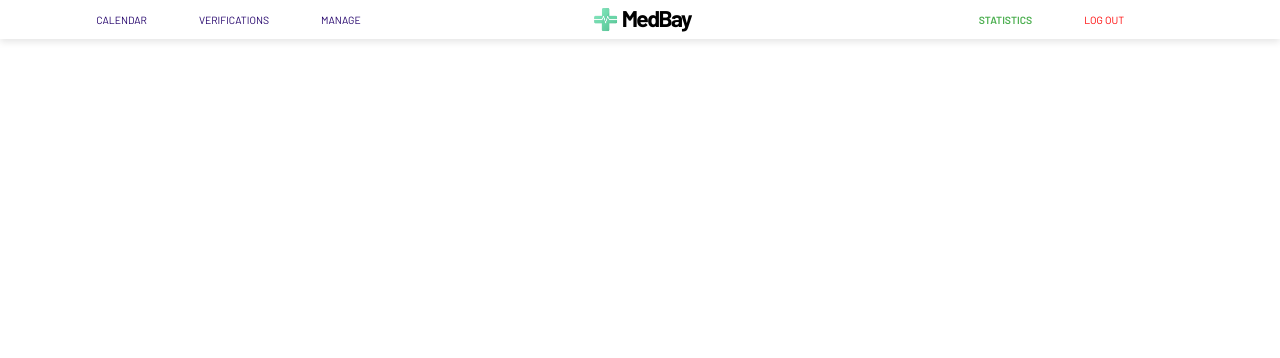
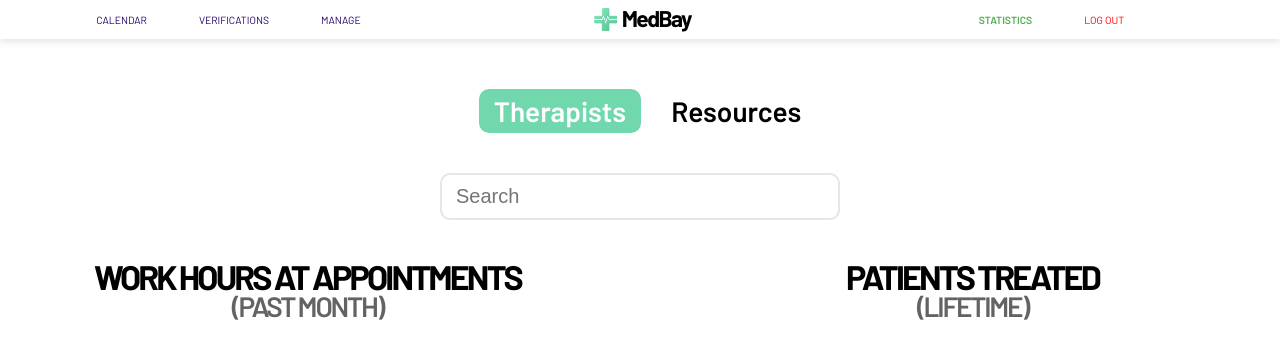
Before and after one commit to Project-MedBay/frontend, a React (Vite) app: page / in a window 1280 px wide. Both pictures are taken after a click on the element "STATISTICS". Shown: the top 358 px of the page. Built offline with nearby package versions, Linux system fonts and the light colour scheme.

Commit message:
Admin statistics

```diff
--- a/components/Admin.jsx
+++ b/components/Admin.jsx
@@ -4,7 +4,7 @@ import AdminWelcome from './AdminWelcome'
 //import AdminCalendar from './AdminCalendar.jsx'
 //import AdminVerifications from './AdminVerifications'
 import AdminManage from './AdminManage'
-//import AdminStatistics from './AdminStatistics'
+import AdminStatistics from './AdminStatistics'
 
 export default function Admin(props) {           // glavna komponenta uloge, u njoj se renderaju sve ostale
    const {setPageName, userToken} = props
@@ -45,7 +45,7 @@ export default function Admin(props) {           // glavna komponenta uloge, u n
             {/* {subPageName == "calendar" && <AdminCalendar userToken={userToken} />} */}
             {/* {subPageName == "verifications" && <AdminVerifications userToken={userToken} />} */}
             {subPageName == "manage" && <AdminManage userToken={userToken} formatFullDate={formatFullDate} />}
-            {/* {subPageName == "statistics" && <AdminStatistics userToken={userToken} />} */}
+            {subPageName == "statistics" && <AdminStatistics userToken={userToken} />}
          </>
       </>
    )
--- a/components/AdminStatistics.jsx
+++ b/components/AdminStatistics.jsx
@@ -1 +1,48 @@
-// TODO: Implement AdminStatistics component logic
+import React, { useState } from "react"
+import axios, { formToJSON } from "axios"
+// TestingData
+import s from "../styles/adminStatistics.module.css"
+
+export default function AdminStatistics(props) {
+
+    const [currentStatistic, setCurrentStatistic] = useState("therapists")
+    const [searchInput, setSearchInput] = useState({
+        therapists: "",
+        resources: ""
+     })
+
+     function handleSearch(input, searchFor) {
+        setSearchInput(prevState => ({
+           ...prevState,
+           [searchFor]: input
+        }))
+     }
+
+    return (
+        <div className={s.admin_stats_main}>
+            <div className={s.stats_two_options}>
+                <h2 className={`${s.options_item} ${currentStatistic == "therapists" ? s.current_option : ''}`}
+                    onClick={() => setCurrentStatistic("therapists")}>Therapists
+                </h2>
+                <h2 className={`${s.options_item} ${currentStatistic == "resources" ? s.current_option : ''}`}
+                    onClick={() => setCurrentStatistic("resources")}>Resources
+                </h2>
+            </div>
+
+            {currentStatistic == "therapists" && <>
+                <input className={s.form_search} type="text" onChange={event => handleSearch(event.target.value, "therapists")}
+                    placeholder="Search" name="search" value={searchInput.therapists} autoComplete="off" />
+                <div className={s.stats_container}>
+                    <div className={s.container_left}>
+                        <h2 className={s.container_main_text}>WORK HOURS AT APPOINTMENTS</h2>
+                        <h4 className={s.container_secondary_text}>(PAST MONTH)</h4>
+                    </div>
+                    <div className={s.container_right}>
+                        <h2 className={s.container_main_text}>PATIENTS TREATED</h2>
+                        <h4 className={s.container_secondary_text}>(LIFETIME)</h4>
+                    </div>
+                </div>
+            </>}
+        </div>
+    )
+}
--- a/components/admin_utils/AdminFacilityCard.jsx
+++ b/components/admin_utils/AdminFacilityCard.jsx
@@ -1,5 +1,5 @@
 import React from "react"
-import s from "../../styles/adminFacilityCard.module.css";
+import s from "../../styles/admin_utils/adminFacilityCard.module.css";
 
 export default function AdminFacilityCard(props) {
     const {title, description, cardType} = props;
--- /dev/null
+++ b/styles/adminStatistics.module.css
@@ -0,0 +1,93 @@
+.admin_stats_main {
+   display: flex;
+   flex-direction: column;
+   align-items: center;
+   gap: 40px;
+   padding: 50px;
+   /* height: calc(100vh - max(calc(60px * 0.6), calc(60vh * 59 / 725)));
+   min-height: 650px; */
+}
+
+.stats_two_options {
+   display: flex;
+   align-items: center;
+   gap: 30px;
+}
+
+.options_item {
+   color: #000;
+   font-size: 28px;
+   font-weight: 600;
+   text-align: center;
+   width: fit-content;
+   /* line-height: 97.2%; */
+   margin: 0;
+   cursor: pointer;
+}
+
+.current_option {
+   color: white;
+   padding: 5px 15px;
+   border-radius: 10px;
+   background-color: #70D8AC;
+}
+
+.form_search {
+   width: 400px;
+   font-size: 20px;
+   padding: 10px;
+   padding-left: 14px;
+   /* background: #F4F3F3; */
+   border: 2px solid hsl(0, 0%, 90%);
+   border-radius: 10px;
+}
+
+.form_search:focus {
+   outline: none;
+}
+
+.stats_container {
+   display: flex;
+   width: 100%;
+   gap: 150px;
+   text-align: center;
+   justify-content: space-between;
+}
+
+.container_left {
+   display: flex;
+   flex-direction: column;
+   width: 50%;
+   gap: 0px;
+}
+
+.container_right {
+   display: flex;
+   flex-direction: column;
+   width: 50%;
+   text-align: center;
+}
+
+.container_main_text {
+   color: #000;
+   text-align: center;
+   font-family: Barlow;
+   font-size: 34px;
+   font-style: normal;
+   font-weight: 700;
+   line-height: 97.2%; /* 38.88px */
+   letter-spacing: -2.8px;
+   margin: 0;
+}
+
+.container_secondary_text {
+   color: var(--TAMNO-SIVA, #636363);
+   text-align: center;
+   font-family: Barlow;
+   font-size: 28px;
+   font-style: normal;
+   font-weight: 600;
+   line-height: 97.2%; /* 31.104px */
+   letter-spacing: -2.24px;
+   margin: 0;
+}
```
Also changed, not shown: styles/admin_utils/adminFacilityCard.module.css (renamed from styles/adminFacilityCard.module.css).
